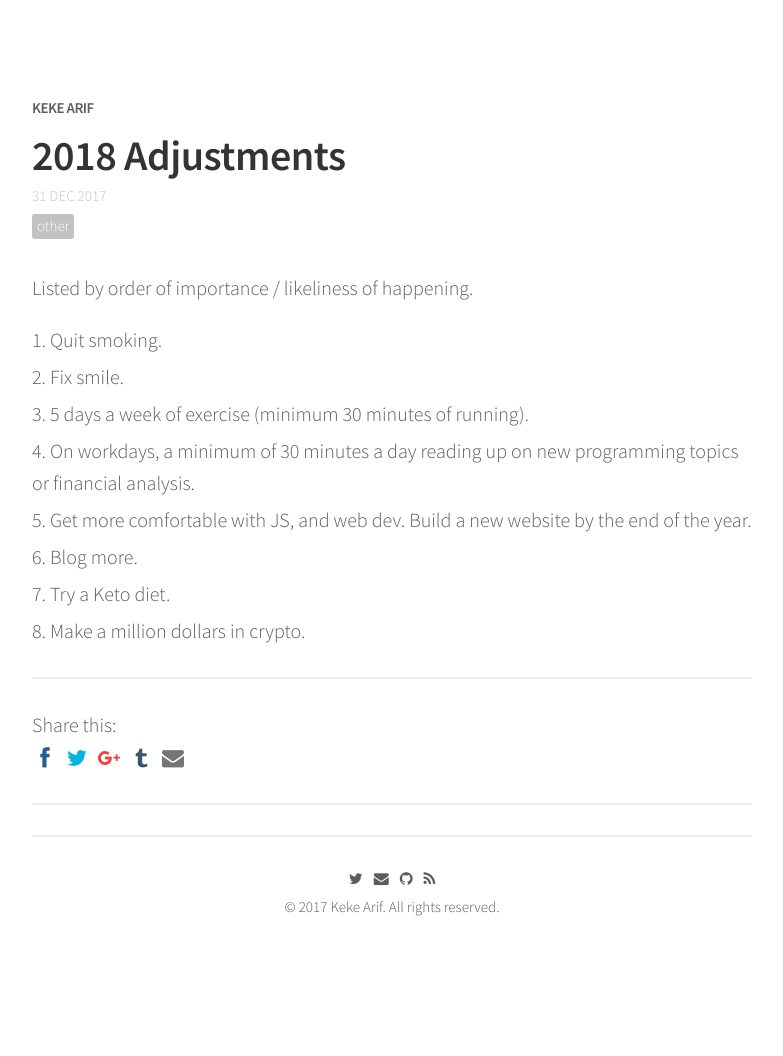
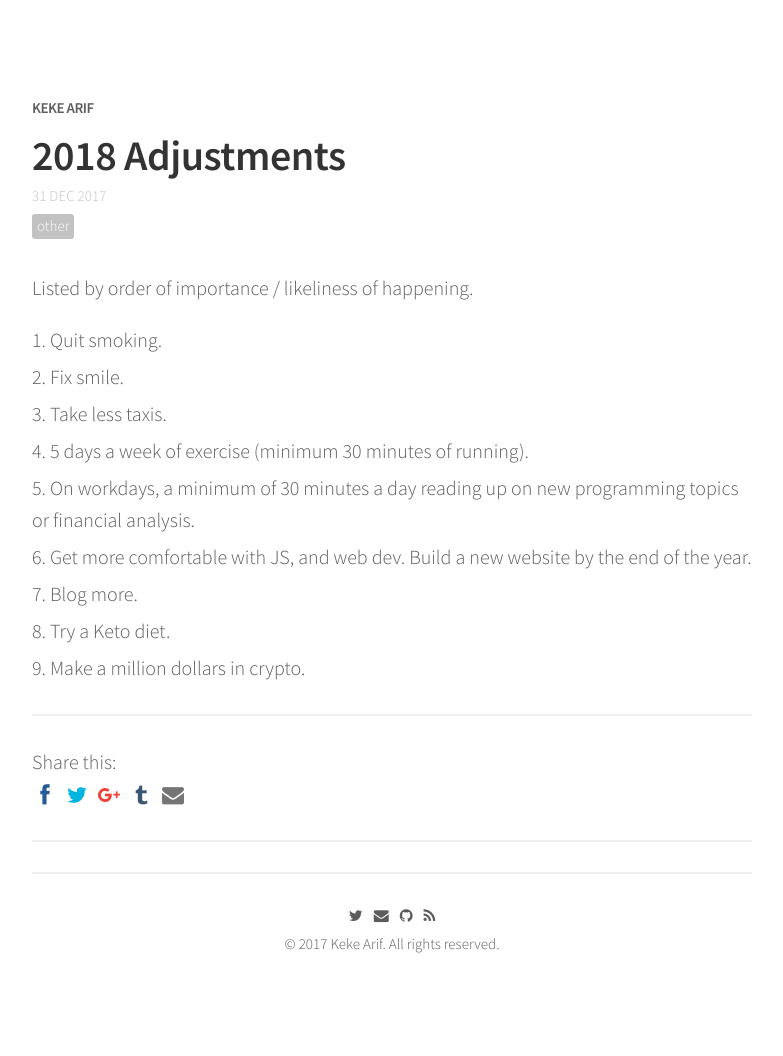
Before and after one commit to kekearifblog/kekearifblog.github.io, a Jekyll site: the page built from _posts/2017-12-31-2018-Adjustments.md, in a window 1280 px wide. Shown: the whole page, without its empty margins (248-1031 px from the left). Built offline with Jekyll 4.4.1, drawn with Linux system fonts in a browser that asks for light colours; nearby versions of some CDN libraries; comment, search, counter and statistics services are not loaded; before the commit the page ends 1019 px from its top, so only the background shows below that.

Commit message:
Adjustments to post

```diff
--- a/_posts/2017-12-31-2018-Adjustments.md
+++ b/_posts/2017-12-31-2018-Adjustments.md
@@ -11,11 +11,12 @@ Listed by order of importance / likeliness of happening.
 
 1. Quit smoking.
 2. Fix smile.
-3. 5 days a week of exercise (minimum 30 minutes of running).
-4. On workdays, a minimum of 30 minutes a day reading up on new programming
+3. Take less taxis.
+4. 5 days a week of exercise (minimum 30 minutes of running).
+5. On workdays, a minimum of 30 minutes a day reading up on new programming
 topics or financial analysis.
-5. Get more comfortable with JS, and web dev. Build a new website by the end of
+6. Get more comfortable with JS, and web dev. Build a new website by the end of
 the year.
-6. Blog more.
-7. Try a Keto diet.
-8. Make a million dollars in crypto.
+7. Blog more.
+8. Try a Keto diet.
+9. Make a million dollars in crypto.
```
